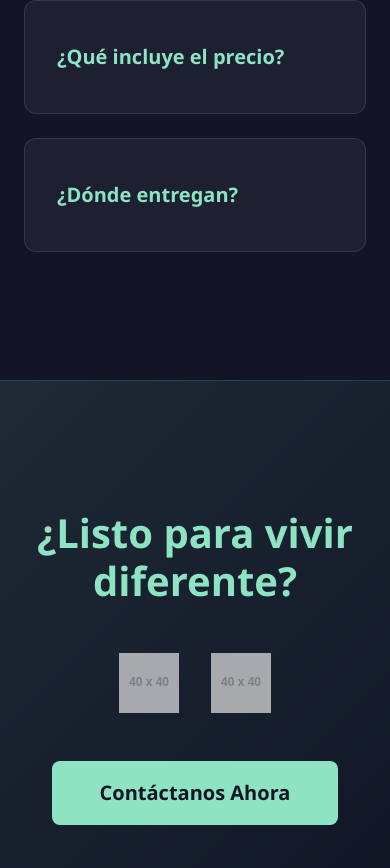
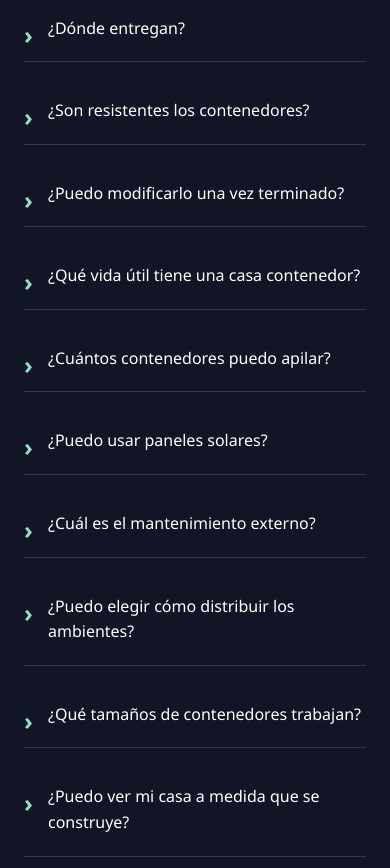
Before and after one commit to CristianK25/CUBOKS-Container-Transporte-, a website built with Vite: page index.html in a window 390 px wide. Shown: the part 9576-10444 px from the top of the page. Built offline with nearby package versions, Linux system fonts and the light colour scheme.

Commit message:
refactor: seccion faq con mas preguntas

```diff
--- a/css/components/sections/faq.css
+++ b/css/components/sections/faq.css
@@ -1,7 +1,8 @@
 /* Sección FAQ */
 .faq {
-    max-width: 900px;
+    max-width: 1200px;
     margin: 0 auto;
+    padding: 4rem 2rem;
 }
 
 .faq h2 {
@@ -11,51 +12,83 @@
     color: var(--text-primary, #8ee3c3);
 }
 
+/* Grid de dos columnas */
 .accordion {
-    display: flex;
-    flex-direction: column;
-    gap: 1.5rem;
+    display: grid;
+    grid-template-columns: repeat(2, 1fr);
+    gap: 1rem;
+    column-gap: 2rem;
 }
 
+/* Diseño compacto de cada pregunta */
 .accordion details {
-    background: rgba(255, 255, 255, 0.05);
-    border: 1px solid rgba(255, 255, 255, 0.1);
-    border-radius: 12px;
-    padding: 2rem;
-    transition: background 0.3s ease;
+    background: transparent;
+    border-bottom: 1px solid rgba(255, 255, 255, 0.15);
+    border-radius: 0;
+    padding: 1.25rem 0;
+    transition: all 0.3s ease;
 }
 
 .accordion details:hover {
-    background: rgba(255, 255, 255, 0.08);
+    border-bottom-color: rgba(142, 227, 195, 0.4);
 }
 
 .accordion details[open] {
-    background: rgba(142, 227, 195, 0.1);
-    border-color: rgba(142, 227, 195, 0.3);
+    background: transparent;
+    border-bottom-color: rgba(142, 227, 195, 0.5);
 }
 
+/* Icono de chevron personalizado */
 .accordion summary {
-    font-size: 1.25rem;
-    font-weight: 600;
-    color: var(--text-primary, #8ee3c3);
+    font-size: 1rem;
+    font-weight: 500;
+    color: #ffffff;
     cursor: pointer;
     list-style: none;
-    padding: 0.5rem 0;
+    padding: 0;
+    padding-left: 1.5rem;
+    position: relative;
     transition: color 0.3s ease;
+    line-height: 1.6;
+}
+
+/* Chevron icon */
+.accordion summary::before {
+    content: '›';
+    position: absolute;
+    left: 0;
+    top: 0;
+    font-size: 1.5rem;
+    font-weight: bold;
+    color: var(--text-primary, #8ee3c3);
+    transition: transform 0.3s ease;
+    transform: rotate(0deg);
+}
+
+.accordion details[open] summary::before {
+    transform: rotate(90deg);
 }
 
 .accordion summary:hover {
-    color: #a8f5d8;
+    color: var(--text-primary, #8ee3c3);
 }
 
 .accordion summary::-webkit-details-marker {
     display: none;
 }
 
+/* Respuesta */
 .accordion details p {
-    margin-top: 1.5rem;
-    font-size: 1.125rem;
-    line-height: 1.8;
-    color: var(--text-secondary, #a0a0a0);
-    padding-left: 1rem;
+    margin-top: 1rem;
+    font-size: 0.95rem;
+    line-height: 1.7;
+    color: rgba(255, 255, 255, 0.7);
+    padding-left: 1.5rem;
 }
+
+/* Responsive: una columna en móviles */
+@media (max-width: 768px) {
+    .accordion {
+        grid-template-columns: 1fr;
+    }
+}
--- a/index.html
+++ b/index.html
@@ -418,6 +418,42 @@
                     <summary>¿Dónde entregan?</summary>
                     <p>Entregamos en todo el territorio nacional, siempre que haya acceso para camión grúa.</p>
                 </details>
+                <details>
+                    <summary>¿Son resistentes los contenedores?</summary>
+                    <p>Absolutamente. Están diseñados para soportar cargas extremas en transporte marítimo y son sismorresistentes.</p>
+                </details>
+                <details>
+                    <summary>¿Puedo modificarlo una vez terminado?</summary>
+                    <p>Sí, el diseño modular permite ampliaciones, modificaciones y personalizaciones en cualquier momento.</p>
+                </details>
+                <details>
+                    <summary>¿Qué vida útil tiene una casa contenedor?</summary>
+                    <p>Con el mantenimiento adecuado, pueden durar más de 50 años sin problemas estructurales.</p>
+                </details>
+                <details>
+                    <summary>¿Cuántos contenedores puedo apilar?</summary>
+                    <p>Se pueden apilar hasta 8 contenedores de altura con el refuerzo estructural adecuado.</p>
+                </details>
+                <details>
+                    <summary>¿Puedo usar paneles solares?</summary>
+                    <p>Sí, el techo de acero es ideal para instalar paneles solares y sistemas de energía renovable.</p>
+                </details>
+                <details>
+                    <summary>¿Cuál es el mantenimiento externo?</summary>
+                    <p>Mínimo. Recomendamos pintura anticorrosiva cada 5-7 años y limpieza regular del techo.</p>
+                </details>
+                <details>
+                    <summary>¿Puedo elegir cómo distribuir los ambientes?</summary>
+                    <p>Por supuesto. Trabajamos con diseños personalizados según tus necesidades y preferencias.</p>
+                </details>
+                <details>
+                    <summary>¿Qué tamaños de contenedores trabajan?</summary>
+                    <p>Trabajamos con contenedores de 20ft, 40ft y High Cube, adaptándonos a tu proyecto.</p>
+                </details>
+                <details>
+                    <summary>¿Puedo ver mi casa a medida que se construye?</summary>
+                    <p>Sí, ofrecemos visitas programadas a nuestro taller y enviamos actuaciones fotográficas del progreso.</p>
+                </details>
             </div>
         </section>
 
```
